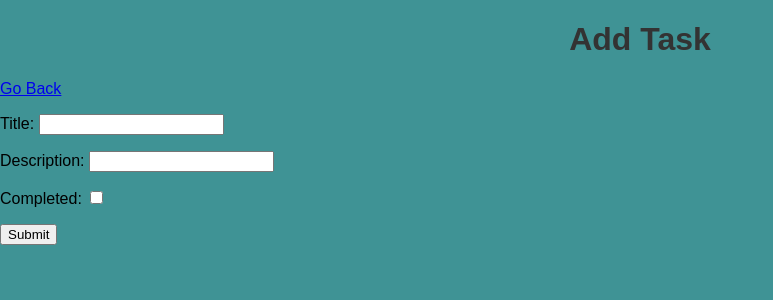
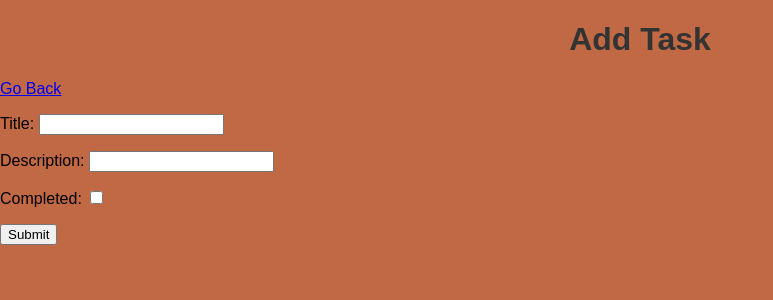
Before and after one commit to aakritd/jenkinstodolist, a Django app: page /addTask in a window 1280 px wide. Shown: the top 300 px of the page, without its empty margins (0-773 px from the left). Run offline with Django 5.2, Linux system fonts and the light colour scheme; the visitor is signed in with stand-in values (Sample User, id 1).

Commit message:
color change

```diff
--- a/base/static/styles.css
+++ b/base/static/styles.css
@@ -2,7 +2,7 @@
 
 body {
     font-family: Arial, sans-serif;
-    background-color: #3f9395;
+    background-color: #c06944;
     margin: 0;
     padding: 0;
 }
```
